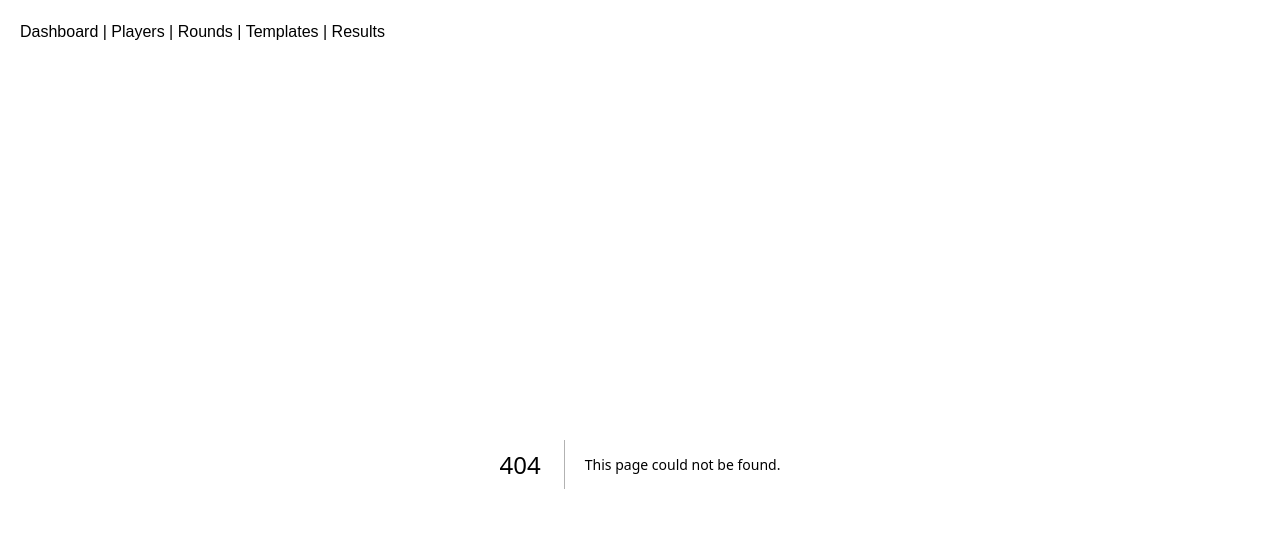
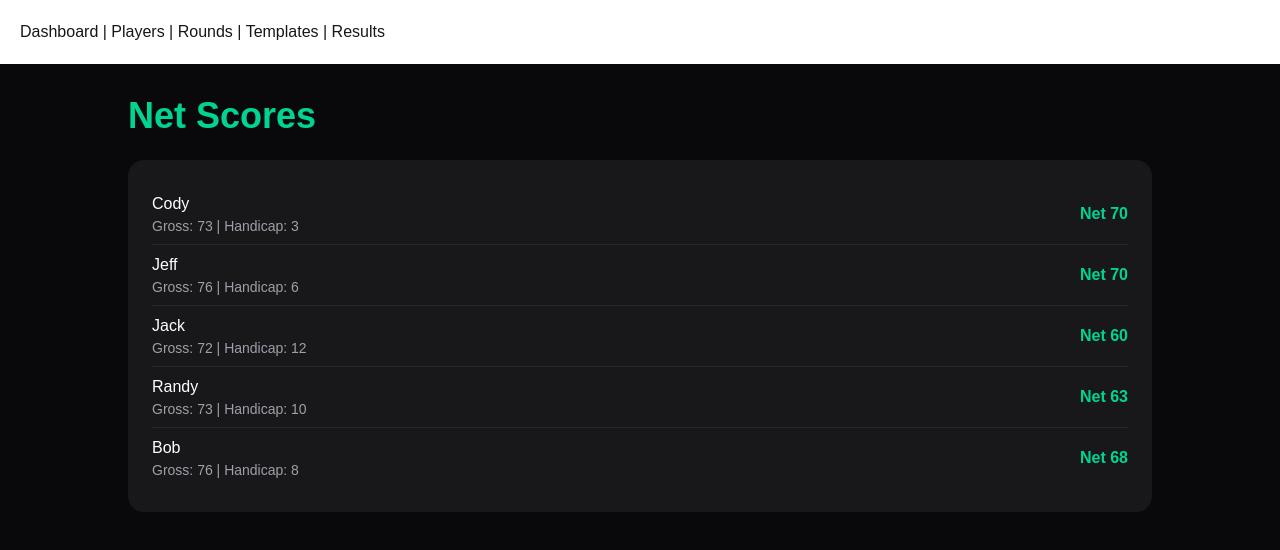
Before and after one commit to Cody-Ayers/club-games, a Next.js app: page /test-net-scores in a window 1280 px wide. Before the commit this address had no page. Shown: the top 550 px of the page. Built offline with nearby package versions, Linux system fonts and the light colour scheme.

Commit message:
Add net score engine and net score test page

```diff
--- /dev/null
+++ b/src/app/test-net-scores/page.tsx
@@ -0,0 +1,51 @@
+import { scores } from "@/data/scores";
+import { testPlayers } from "@/data/testPlayers";
+import { calculatePlayerGrossScore } from "@/lib/scoring/grossScoreEngine";
+import { calculatePlayerNetScore } from "@/lib/scoring/netScoringEngine";
+
+export default function TestNetScoresPage() {
+  const netScores = scores.map((score) => {
+    const grossResult = calculatePlayerGrossScore(score);
+
+    const player = testPlayers.find(
+      (player) => player.name === score.playerName,
+    );
+
+    if (!player) {
+      throw new Error("Player ${score.playerName} not found");
+    }
+
+    return calculatePlayerNetScore(player, grossResult.grossScore);
+  });
+
+  return (
+    <main className="min-h-screen bg-zinc-950 text-white p-8">
+      <div className="max-w-5xl mx-auto">
+        <h1 className="text-4xl font-bold text-emerald-400 mb-6">Net Scores</h1>
+
+        <div className="bg-zinc-900 rounded-2xl p-6">
+          {netScores.map((player) => (
+            <div
+              key={player.playerName}
+              className="flex justify-between items-center py-2 border-b border-zinc-800 last:border-0"
+            >
+              <div>
+                <div>{player.playerName}</div>
+
+                <div className="text-sm text-zinc-400">
+                  Gross: {player.grossScore}
+                  {" | "}
+                  Handicap: {player.handicap}
+                </div>
+              </div>
+
+              <span className="text-emerald-400 font-semibold">
+                Net {player.netScore}
+              </span>
+            </div>
+          ))}
+        </div>
+      </div>
+    </main>
+  );
+}
--- /dev/null
+++ b/src/data/testPlayers.ts
@@ -0,0 +1,27 @@
+export const testPlayers = [
+    {
+        id: 1,
+        name: "Cody",
+        handicap: 3,
+    },
+    {
+        id: 2,
+        name: "Jack",
+        handicap: 12,
+    },
+    {
+        id: 3,
+        name: "Jeff",
+        handicap: 6,
+    },
+    {
+        id: 4,
+        name: "Randy",
+        handicap: 10,
+    },
+    {
+        id: 5,
+        name: "Bob",
+        handicap: 8,
+    },
+]
--- /dev/null
+++ b/src/lib/scoring/netScoringEngine.ts
@@ -0,0 +1,25 @@
+// Calculate a net score from a gross score
+export function calculateNetScore(
+    grossScore: number,
+    handicap: number
+) {
+    return grossScore - handicap
+}
+
+export function calculatePlayerNetScore(
+    player: {
+        name: string,
+        handicap: number;
+    },
+    grossScore: number
+) {
+    return {
+        playerName: player.name,
+        handicap: player.handicap,
+        grossScore,
+        netScore: calculateNetScore(
+            grossScore,
+            player.handicap
+        ),
+    };
+}
```
